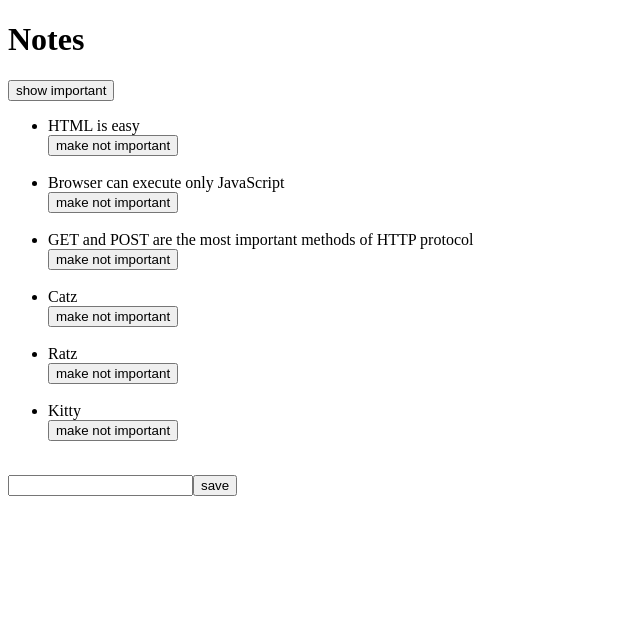
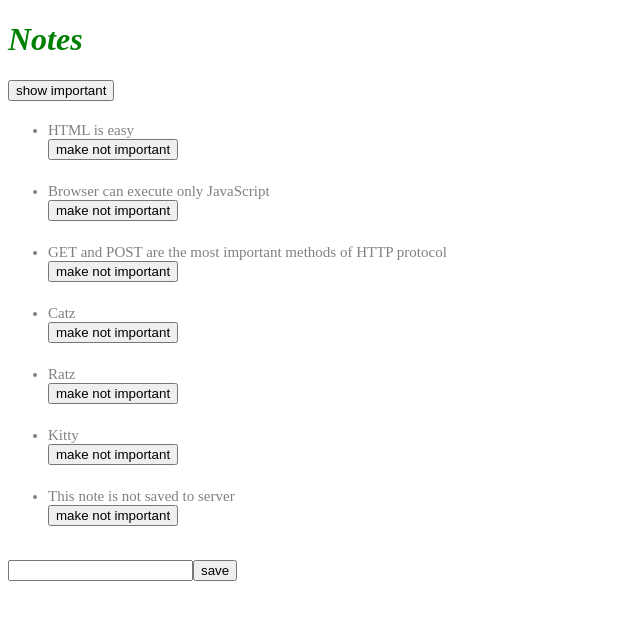
Before and after one commit to Fayyaz00/catz-react, a React (Create React App) app: page / in a window 1280 px wide. Shown: the top 620 px of the page, without its empty margins (0-640 px from the left). Built offline with nearby package versions, Linux system fonts and the light colour scheme; data requests are answered from the project's data file.

Commit message:
2e: Adding styles to React app

```diff
--- a/src/App.js
+++ b/src/App.js
@@ -2,11 +2,13 @@ import React, { useState, useEffect } from 'react'
 import axios from 'axios'
 import Note from './components/Note'
 import noteService from './services/notes'
+import Notification from './components/Notification'
 
 const App = () => {
-  const [notes, setNotes] = useState([])
+  const [notes, setNotes] = useState([]);
   const [newNote, setNewNote] = useState('');
   const [showAll, setShowAll] = useState(true);
+  const [errorMessage, setErrorMessage] = useState(null);
 
   useEffect(() => {
     noteService
@@ -52,9 +54,12 @@ const App = () => {
         setNotes(notes.map(note => note.id !== id ? note : returnedNote))
       })
       .catch(error => {
-        alert(
-          `the note '${note.content}' was already deleted from server`
+        setErrorMessage(
+          `Note '${note.content}' was already removed from server`
         )
+        setTimeout(() => {
+          setErrorMessage(null)
+        }, 5000)
         setNotes(notes.filter(n => n.id !== id))
       })
   }
@@ -62,6 +67,7 @@ const App = () => {
   return (
     <div>
       <h1>Notes</h1>
+      <Notification message={errorMessage} />
       <div>
         <button onClick={() => setShowAll(!showAll)}>
           show {showAll ? 'important' : 'all'}
--- a/src/components/Note.js
+++ b/src/components/Note.js
@@ -6,7 +6,7 @@ const Note = ({ note, toggleImportance }) => {
 
   return (
     <div>
-      <li>
+      <li className='note'>
         <div>
           {note.content}
         </div>
--- /dev/null
+++ b/src/components/Notification.js
@@ -0,0 +1,15 @@
+import React from 'react';
+
+const Notification = ({ message }) => {
+  if (message === null) {
+    return null
+  }
+
+  return (
+    <div className="error">
+      {message}
+    </div>
+  )
+}
+
+export default Notification;
--- a/src/index.css
+++ b/src/index.css
@@ -1,4 +1,4 @@
-body {
+/* body {
   margin: 0;
   font-family: -apple-system, BlinkMacSystemFont, 'Segoe UI', 'Roboto', 'Oxygen',
     'Ubuntu', 'Cantarell', 'Fira Sans', 'Droid Sans', 'Helvetica Neue',
@@ -10,4 +10,31 @@ body {
 code {
   font-family: source-code-pro, Menlo, Monaco, Consolas, 'Courier New',
     monospace;
+} */
+
+h1 {
+  color: green;
+  font-style: italic;
 }
+
+li {
+  color: grey;
+  padding-top: 3px;
+  font-size: 15px;
+}
+
+.note {
+  color: grey;
+  padding-top: 5px;
+  font-size: 15px;
+}
+
+.error {
+  color: red;
+  background: lightgrey;
+  font-size: 20px;
+  border-style: solid;
+  border-radius: 5px;
+  padding: 10px;
+  margin-bottom: 10px;
+}
--- a/src/index.js
+++ b/src/index.js
@@ -1,4 +1,5 @@
 import ReactDOM from 'react-dom'
 import App from './App.js'
+import './index.css'
 
 ReactDOM.render(<App />, document.getElementById('root'))
--- a/src/services/notes.js
+++ b/src/services/notes.js
@@ -1,23 +1,23 @@
 import axios from 'axios'
 const baseUrl = 'http://localhost:3001/notes'
 
+// const getAll = () => {
+//   const request = axios.get(baseUrl)
+//   return request.then(response => {
+//     return response.data
+//   })
+// }
+
 const getAll = () => {
   const request = axios.get(baseUrl)
-  return request.then(response => {
-    return response.data
-  })
+  const nonExisting = {
+    id: 10000,
+    content: 'This note is not saved to server',
+    date: '2019-05-30T17:30:31.098Z',
+    important: true,
+  }
+  return request.then(response => response.data.concat(nonExisting))
 }
-
-// const getAll = () => {
-//   const request = axios.get(baseUrl)
-//   const nonExisting = {
-//     id: 10000,
-//     content: 'This note is not saved to server',
-//     date: '2019-05-30T17:30:31.098Z',
-//     important: true,
-//   }
-//   return request.then(response => response.data.concat(nonExisting))
-// }
 
 const create = newObject => {
   const request = axios.post(baseUrl, newObject)
```
